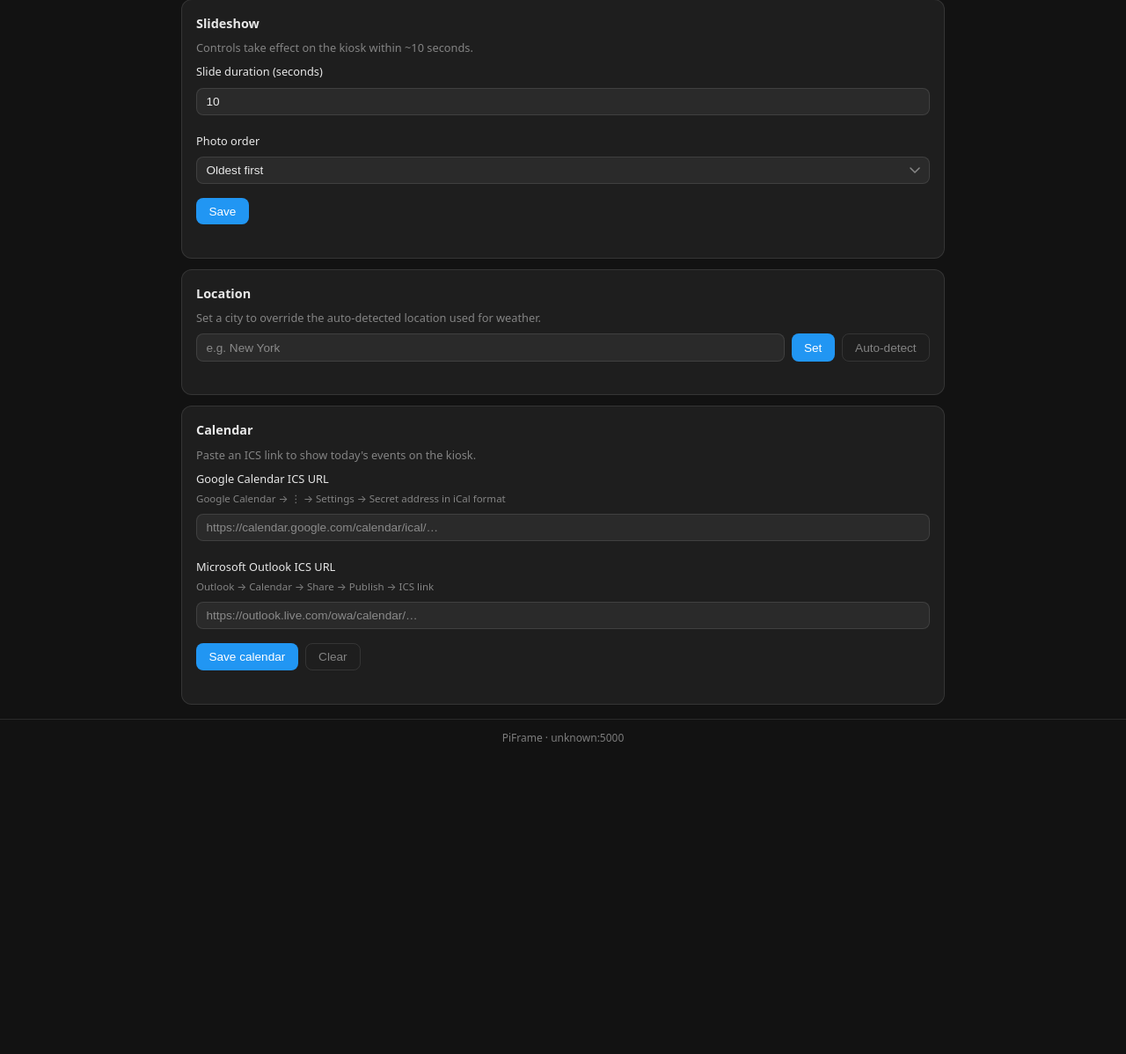
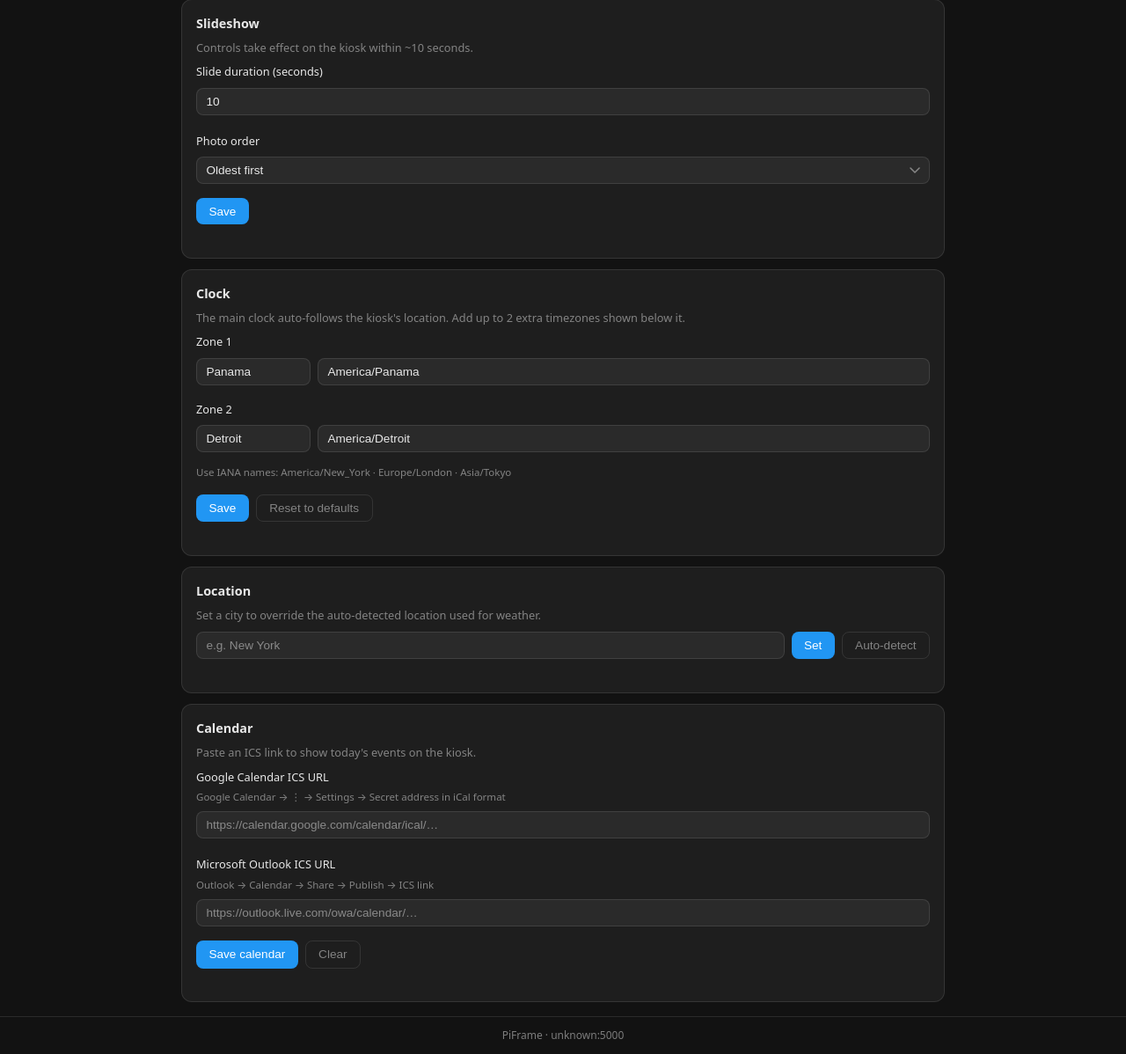
Before and after one commit to jai1th/pizerow1_photokiosk_dash, a Flask app: page /upload in a window 1280 px wide. Shown: the part 510-1708 px from the top of the page at 88% size. Before the commit the page ends 1353 px from the top, so only its background shows below. Run offline with Flask 3, Linux system fonts and the light colour scheme; data that the repository does not hold is empty.

Commit message:
Auto-detect main clock timezone from location; add configurable extra zones
weather.py: include Open-Meteo's timezone field in cached payload (already
fetched via timezone=auto, now surfaced as weather["timezone"]).

routes_pages.py: tz_main = wx["timezone"] || config.TZ_MAIN so the main
clock always shows the kiosk location's local time automatically, falling
back to the PIFRAME_TZ_MAIN env var if weather hasn't loaded yet.
tz_zones reads from settings["tz_zones"] when set, else config.TZ_ZONES.

routes_api.py:
  GET /api/settings: includes tz_zones (settings or config fallback)
  POST /api/settings/timezones: accepts zones:[{label,tz}] (max 2),
    validates each tz via zoneinfo.ZoneInfo(), empty array resets to
    config defaults. Both the timezone change and the reset are reflected
    in the version token within ~10s (settings mtime changes).

Upload page: Clock card with Zone 1 / Zone 2 label+tz inputs, Save and
Reset-to-defaults buttons, pre-populated from GET /api/settings.

Co-Authored-By: Claude Opus 4.8 <noreply@anthropic.com>

```diff
--- a/piframe/routes_api.py
+++ b/piframe/routes_api.py
@@ -133,12 +133,14 @@ def api_delete_photo(content_hash):
 @api_bp.route("/api/settings", methods=["GET"])
 def api_settings_get():
     s = settings_store.load()
+    s_tz_zones = s.get("tz_zones", None)
     return jsonify({
         "location_override":   s.get("location_override"),
         "calendar_google_ics": s.get("calendar_google_ics", ""),
         "calendar_outlook_ics":s.get("calendar_outlook_ics", ""),
         "slide_seconds":       s.get("slide_seconds", config.SLIDE_SECONDS),
         "photo_order":         s.get("photo_order", "oldest"),
+        "tz_zones":            s_tz_zones if s_tz_zones is not None else config.TZ_ZONES,
     })
 
 
@@ -181,6 +183,32 @@ def api_settings_location():
     settings_store.update({"location_override": loc})
     config.WEATHER_CACHE.unlink(missing_ok=True)
     return jsonify({"status": "ok", "location_override": loc})
+
+
+@api_bp.route("/api/settings/timezones", methods=["POST"])
+def api_settings_timezones():
+    data = request.get_json(force=True, silent=True) or {}
+    zones = data.get("zones", [])
+
+    if not isinstance(zones, list) or len(zones) > 2:
+        return jsonify({"error": "zones must be an array of up to 2 items"}), 400
+
+    validated = []
+    for z in zones:
+        label = str(z.get("label", "")).strip()[:20]
+        tz    = str(z.get("tz",    "")).strip()
+        if not label or not tz:
+            continue
+        try:
+            from zoneinfo import ZoneInfo
+            ZoneInfo(tz)
+        except Exception:
+            return jsonify({"error": f"unrecognised timezone: {tz}"}), 400
+        validated.append({"label": label, "tz": tz})
+
+    # None = revert to config defaults; [] = explicitly show no extra zones
+    settings_store.update({"tz_zones": validated if zones else None})
+    return jsonify({"status": "ok", "tz_zones": validated})
 
 
 @api_bp.route("/api/settings/slideshow", methods=["POST"])
--- a/piframe/routes_pages.py
+++ b/piframe/routes_pages.py
@@ -207,6 +207,15 @@ def slideshow():
     status = _format_status(wx, manifest)
     events = cal.get_events()
 
+    # Main clock timezone: auto-detected from location via Open-Meteo's timezone=auto.
+    # Falls back to the PIFRAME_TZ_MAIN env var (default "" = JS browser local).
+    tz_main = wx.get("timezone") or config.TZ_MAIN
+
+    # Additional zones: settings override config env var.
+    # None / missing key → use config defaults; [] → show no extra zones.
+    s_tz_zones = s.get("tz_zones", None)
+    tz_zones = s_tz_zones if s_tz_zones is not None else config.TZ_ZONES
+
     html = render_template(
         "slideshow.html",
         slide_seconds=runtime_slide_seconds,
@@ -218,8 +227,8 @@ def slideshow():
         w=w,
         status=status,
         events=events,
-        tz_main=config.TZ_MAIN,
-        tz_zones=config.TZ_ZONES,
+        tz_main=tz_main,
+        tz_zones=tz_zones,
         pi_ip=_pi_ip(),
         font_face_css=_FONT_FACE_CSS,
         inline_css=_INLINE_CSS,
--- a/piframe/weather.py
+++ b/piframe/weather.py
@@ -240,6 +240,7 @@ def _merge(loc: dict, forecast: dict, aqi: dict) -> dict:
         },
         "hourly_next12": hourly_next12,
         "daily":         daily,
+        "timezone":      forecast.get("timezone", ""),  # IANA tz for this location
         "fetched_at":    datetime.now(timezone.utc).isoformat(),
         "stale":         False,
     }
--- a/static/upload.css
+++ b/static/upload.css
@@ -326,6 +326,8 @@ h2 {
 .settings-input:focus { border-color: var(--accent); }
 .settings-input::placeholder { color: var(--text-muted); }
 
+.tz-label-input { max-width: 130px; flex-shrink: 0; }
+
 select.settings-input {
   appearance: none;
   -webkit-appearance: none;
--- a/static/upload.js
+++ b/static/upload.js
@@ -370,6 +370,13 @@ loadGrid();
 loadServerInfo();
 
 // ── Settings ───────────────────────────────────────────────────────────────
+const tz1LabelEl   = document.getElementById('tz1-label');
+const tz1TzEl      = document.getElementById('tz1-tz');
+const tz2LabelEl   = document.getElementById('tz2-label');
+const tz2TzEl      = document.getElementById('tz2-tz');
+const tzSaveEl     = document.getElementById('tz-save');
+const tzResetEl    = document.getElementById('tz-reset');
+const tzStatusEl   = document.getElementById('tz-status');
 const slideSecsEl  = document.getElementById('slide-secs');
 const photoOrderEl = document.getElementById('photo-order');
 const slideSaveEl  = document.getElementById('slide-save');
@@ -395,6 +402,10 @@ async function loadSettings() {
     const d = await r.json();
     if (d.slide_seconds) slideSecsEl.value = d.slide_seconds;
     if (d.photo_order)   photoOrderEl.value = d.photo_order;
+    if (Array.isArray(d.tz_zones)) {
+      if (d.tz_zones[0]) { tz1LabelEl.value = d.tz_zones[0].label || ''; tz1TzEl.value = d.tz_zones[0].tz || ''; }
+      if (d.tz_zones[1]) { tz2LabelEl.value = d.tz_zones[1].label || ''; tz2TzEl.value = d.tz_zones[1].tz || ''; }
+    }
     if (d.location_override && d.location_override.city) {
       locCityEl.value = d.location_override.city + (d.location_override.country ? ', ' + d.location_override.country : '');
     }
@@ -402,6 +413,54 @@ async function loadSettings() {
     if (d.calendar_outlook_ics) calOutlookEl.value = d.calendar_outlook_ics;
   } catch (_) {}
 }
+
+tzSaveEl.addEventListener('click', async () => {
+  const zones = [];
+  const l1 = tz1LabelEl.value.trim(), t1 = tz1TzEl.value.trim();
+  const l2 = tz2LabelEl.value.trim(), t2 = tz2TzEl.value.trim();
+  if (l1 && t1) zones.push({label: l1, tz: t1});
+  if (l2 && t2) zones.push({label: l2, tz: t2});
+  tzSaveEl.disabled = true;
+  setStatus(tzStatusEl, '', 'Saving…');
+  try {
+    const r = await fetch('/api/settings/timezones', {
+      method: 'POST',
+      headers: {'Content-Type': 'application/json'},
+      body: JSON.stringify({zones}),
+    });
+    const d = await r.json();
+    if (!r.ok) { setStatus(tzStatusEl, 'err', d.error || 'Failed.'); return; }
+    setStatus(tzStatusEl, 'ok', 'Saved — kiosk updates within ~10 seconds.');
+  } catch (e) {
+    setStatus(tzStatusEl, 'err', 'Network error.');
+  } finally {
+    tzSaveEl.disabled = false;
+  }
+});
+
+tzResetEl.addEventListener('click', async () => {
+  tzResetEl.disabled = true;
+  setStatus(tzStatusEl, '', 'Resetting…');
+  try {
+    // Send empty zones array → server stores null → config defaults restored
+    const r = await fetch('/api/settings/timezones', {
+      method: 'POST',
+      headers: {'Content-Type': 'application/json'},
+      body: JSON.stringify({zones: []}),
+    });
+    if (r.ok) {
+      tz1LabelEl.value = ''; tz1TzEl.value = '';
+      tz2LabelEl.value = ''; tz2TzEl.value = '';
+      setStatus(tzStatusEl, 'ok', 'Reset to config defaults.');
+    } else {
+      setStatus(tzStatusEl, 'err', 'Failed.');
+    }
+  } catch (e) {
+    setStatus(tzStatusEl, 'err', 'Network error.');
+  } finally {
+    tzResetEl.disabled = false;
+  }
+});
 
 slideSaveEl.addEventListener('click', async () => {
   const secs  = parseInt(slideSecsEl.value, 10);
--- a/templates/upload.html
+++ b/templates/upload.html
@@ -72,6 +72,32 @@
         <div id="slide-status" class="settings-status" aria-live="polite"></div>
       </div>
 
+      <!-- Clock / Additional Timezones -->
+      <div class="settings-card">
+        <h3 class="settings-h3">Clock</h3>
+        <p class="settings-desc">The main clock auto-follows the kiosk's location. Add up to 2 extra timezones shown below it.</p>
+
+        <label class="settings-label">Zone 1</label>
+        <div class="settings-row">
+          <input type="text" id="tz1-label" class="settings-input tz-label-input" placeholder="Label e.g. Panama" autocomplete="off">
+          <input type="text" id="tz1-tz"    class="settings-input tz-tz-input"    placeholder="e.g. America/Panama" spellcheck="false" autocomplete="off">
+        </div>
+
+        <label class="settings-label" style="margin-top:.6rem">Zone 2</label>
+        <div class="settings-row">
+          <input type="text" id="tz2-label" class="settings-input tz-label-input" placeholder="Label e.g. London" autocomplete="off">
+          <input type="text" id="tz2-tz"    class="settings-input tz-tz-input"    placeholder="e.g. Europe/London" spellcheck="false" autocomplete="off">
+        </div>
+
+        <p class="settings-hint" style="margin-top:.4rem">Use IANA names: America/New_York · Europe/London · Asia/Tokyo</p>
+
+        <div class="settings-row" style="margin-top:.5rem">
+          <button type="button" id="tz-save"  class="btn-primary">Save</button>
+          <button type="button" id="tz-reset" class="btn-ghost">Reset to defaults</button>
+        </div>
+        <div id="tz-status" class="settings-status" aria-live="polite"></div>
+      </div>
+
       <!-- Location -->
       <div class="settings-card">
         <h3 class="settings-h3">Location</h3>
```
